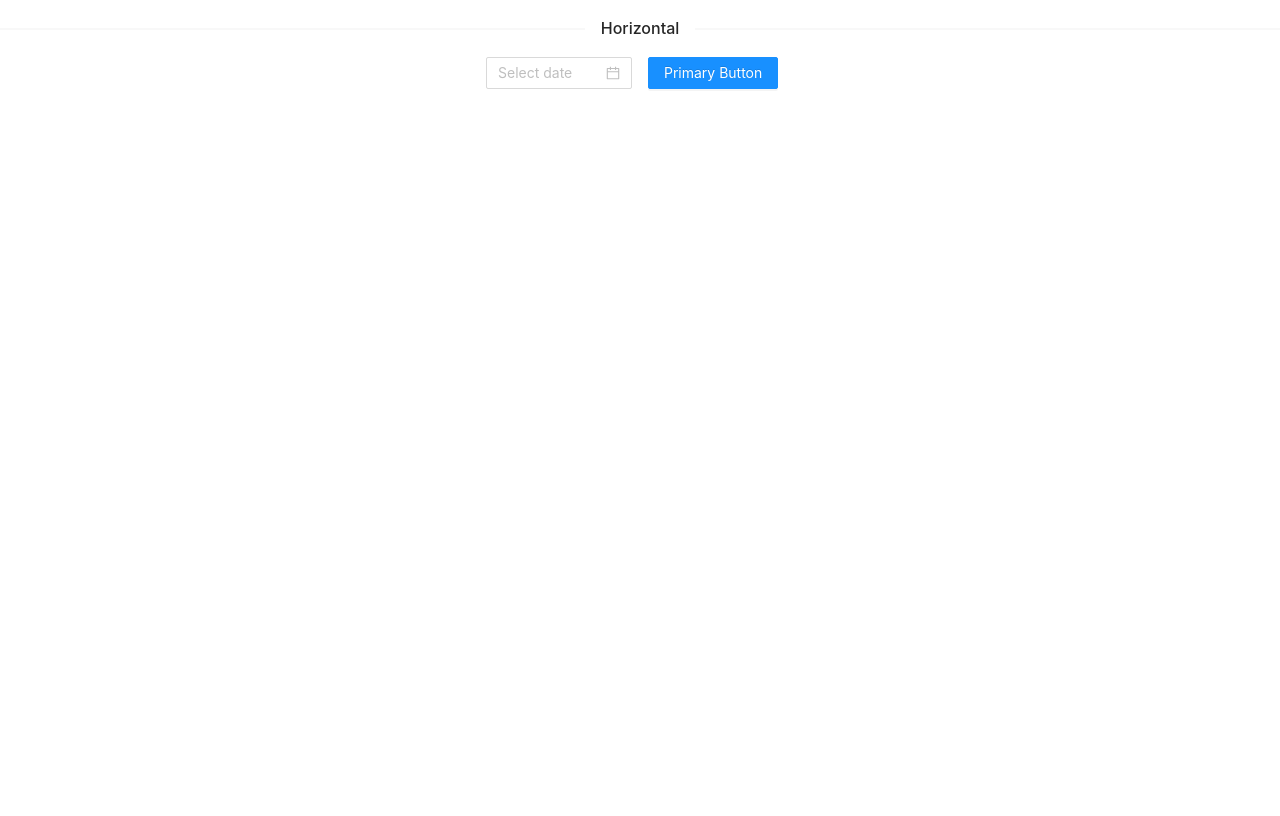
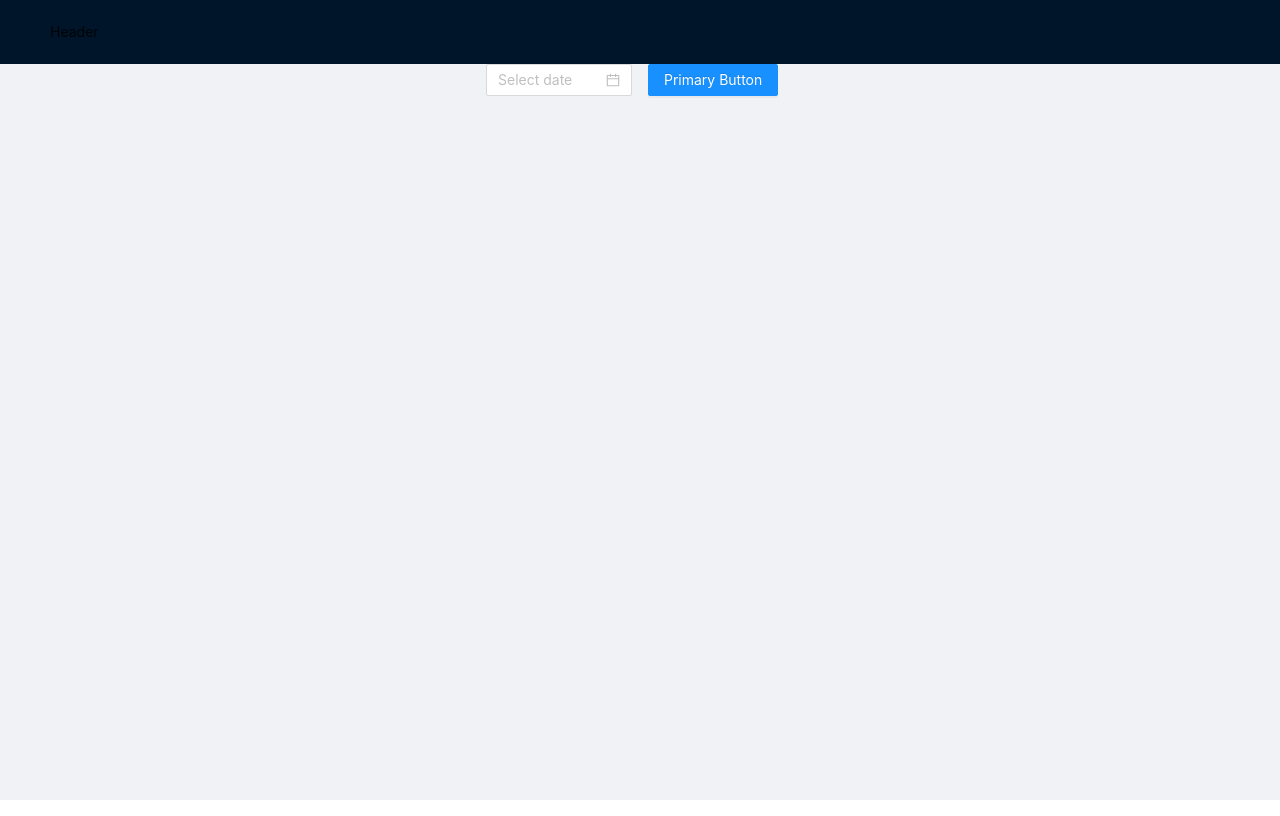
Before and after one commit to dimonenm/websocketsChat, a JavaScript app in the folder client/: page / in a window 1280 px wide. Built offline with nearby package versions, Linux system fonts and the light colour scheme; the HTML template or start-up script is replaced by a standard one.

Commit message:
h15.11.2021

```diff
--- a/client/src/App.css
+++ b/client/src/App.css
@@ -0,0 +1,3 @@
+.App{
+    height: 100%;
+}
--- a/client/src/App.js
+++ b/client/src/App.js
@@ -1,23 +1,30 @@
-import { Button, DatePicker, Row, Col, Divider } from "antd";
+import { Button, DatePicker, Layout, Row, Col, Divider } from "antd";
 import './App.css';
 import "antd/dist/antd.css";
 
 function App() {
   const style = { background: '#0092ff', padding: '8px 0' };
+  const { Header, Footer, Content } = Layout;
   return (
     <div className="App">
-      <Divider orientation="center">Horizontal</Divider>
+      <Layout style={{height: '100%'}}>
+        <Header>Header</Header>
+        <Content>
+          <Layout>
             <Row gutter={16} justify="center">
-        <Col className='gutter-row' span={3}>
+              <Col span={3}>
                 <DatePicker />
               </Col>
-        <Col className='gutter-row' span={3}>
+              <Col span={3}>
                 <Button type="primary">
                   Primary Button
                 </Button>
               </Col>
             </Row>
-
+          </Layout>
+        </Content>
+        <Footer />
+      </Layout>
     </div>
   );
 }
--- a/client/src/index.css
+++ b/client/src/index.css
@@ -1,5 +1,13 @@
+html, body{
+  height: 100%;
+}
+
 body {
   margin: 0;
   padding: 0;
   box-sizing: border-box;
 }
+
+#root{
+  height: 100%;
+}
```
Lines whose indentation alone changed are shown as unchanged.
